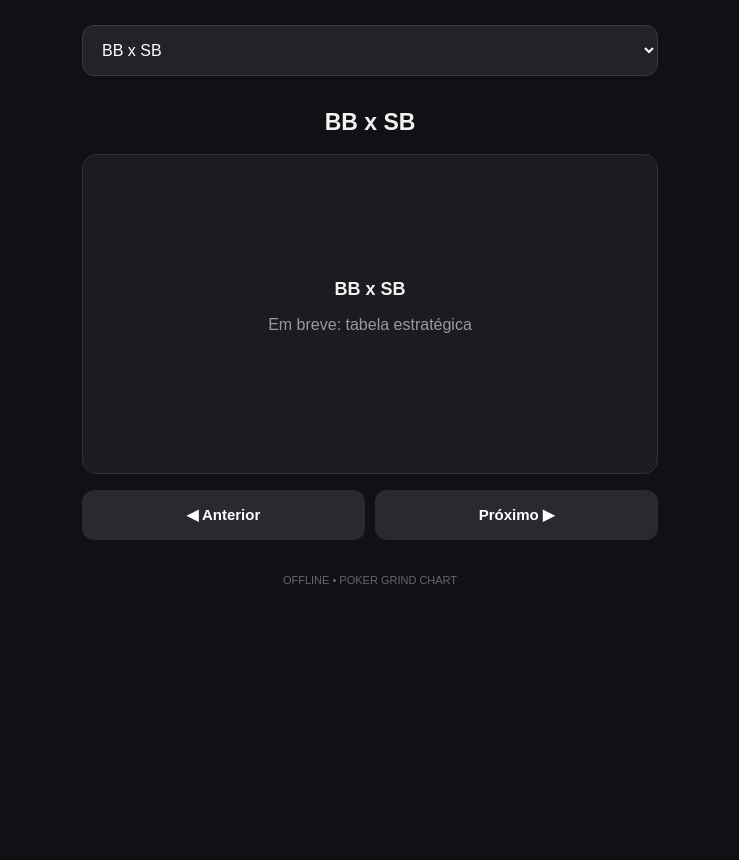
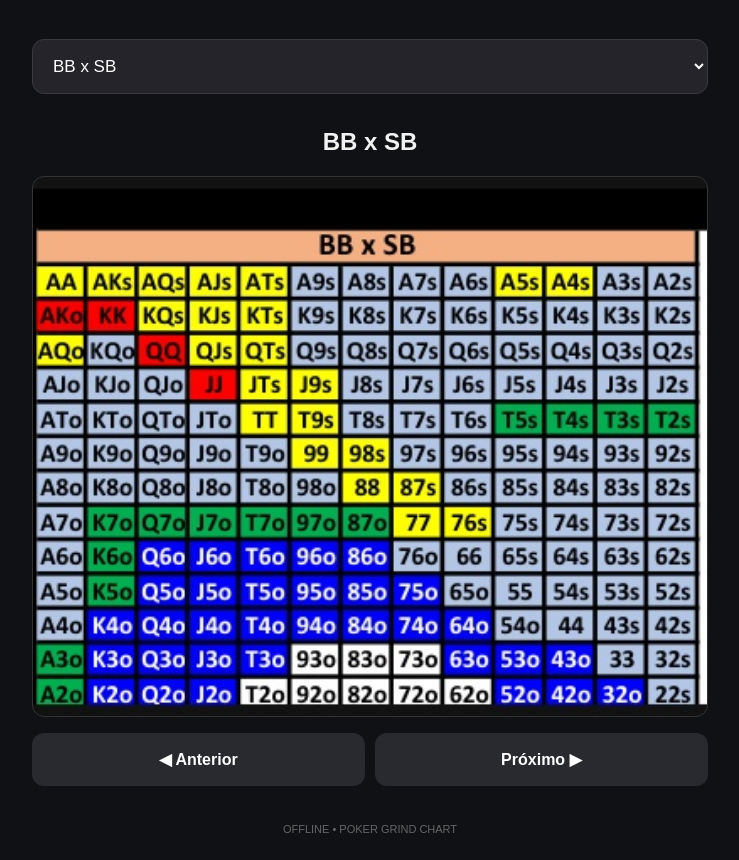
Before and after one commit to LUANLIMA22/poker-chart, a plain HTML site: page index.html in a window 1280 px wide. Shown: the part 75-935 px from the top of the page, without its empty margins (270-1009 px from the left). Before the commit the page ends 800 px from the top, so only its background shows below. Drawn offline with Linux system fonts and the light colour scheme.

Commit message:
Update index.html

```diff
--- a/index.html
+++ b/index.html
@@ -1,3 +1,4 @@
+
 <!DOCTYPE html>
 <html lang="pt-BR">
 <head>
@@ -19,64 +20,55 @@ body {
 }
 
 header {
-  padding: 20px 16px 12px;
   text-align: center;
+  padding: 24px 12px 18px;
 }
 
 header h1 {
-  font-size: 21px;
+  font-size: 22px;
   margin: 0;
   letter-spacing: 1px;
 }
 
 header p {
-  color: #92929b;
-  font-size: 12px;
-  margin-top: 6px;
+  color: #999;
+  margin: 7px 0 0;
+  font-size: 13px;
 }
 
 .container {
   padding: 12px;
-  max-width: 600px;
+  max-width: 700px;
   margin: auto;
-}
-
-.position-title {
-  text-align: center;
-  font-size: 23px;
-  font-weight: bold;
-  margin: 18px 0;
 }
 
 select {
   width: 100%;
-  background: #222228;
+  padding: 16px;
+  background: #24242a;
   color: white;
-  border: 1px solid #393941;
-  padding: 15px;
+  border: 1px solid #393940;
   border-radius: 12px;
-  font-size: 16px;
-  margin-bottom: 15px;
+  font-size: 17px;
+  margin: 12px 0 18px;
 }
 
-.chart-area {
-  background: #1b1b20;
-  border: 1px solid #303038;
-  border-radius: 14px;
-  min-height: 320px;
-  display: flex;
-  align-items: center;
-  justify-content: center;
+.title {
   text-align: center;
-  padding: 20px;
-  color: #9999a3;
+  font-size: 24px;
+  font-weight: bold;
+  margin: 16px 0 20px;
 }
 
-.chart-area strong {
-  display: block;
-  color: #f0f0f0;
-  font-size: 18px;
-  margin-bottom: 10px;
+.chart {
+  width: 100%;
+  aspect-ratio: 1.25 / 1;
+  background-image: url("charts_sprite.jpg");
+  background-size: 400% 300%;
+  background-repeat: no-repeat;
+  border-radius: 12px;
+  border: 1px solid #333;
+  overflow: hidden;
 }
 
 .navigation {
@@ -87,24 +79,24 @@ select {
 
 button {
   flex: 1;
-  padding: 16px 10px;
+  padding: 17px 8px;
+  background: #292930;
+  color: white;
   border: none;
   border-radius: 12px;
-  background: #292930;
-  color: white;
-  font-size: 15px;
+  font-size: 16px;
   font-weight: bold;
 }
 
 button:active {
-  background: #41414a;
+  background: #45454c;
 }
 
 .footer {
   text-align: center;
-  color: #666670;
+  color: #666;
   font-size: 11px;
-  padding: 22px 10px;
+  padding: 25px 10px;
 }
 </style>
 </head>
@@ -118,21 +110,16 @@ button:active {
 
 <div class="container">
 
-  <select id="chartSelect"></select>
+<select id="chartSelect"></select>
 
-  <div class="position-title" id="positionTitle"></div>
+<div class="title" id="chartTitle"></div>
 
-  <div class="chart-area" id="chartArea">
-    <div>
-      <strong id="chartName"></strong>
-      <p>Em breve: tabela estratégica</p>
-    </div>
-  </div>
+<div class="chart" id="chart"></div>
 
-  <div class="navigation">
-    <button onclick="previousChart()">◀ Anterior</button>
-    <button onclick="nextChart()">Próximo ▶</button>
-  </div>
+<div class="navigation">
+  <button onclick="previousChart()">◀ Anterior</button>
+  <button onclick="nextChart()">Próximo ▶</button>
+</div>
 
 </div>
 
@@ -142,35 +129,45 @@ button:active {
 
 <script>
 const charts = [
-  "BB x SB",
-  "BB x BTN",
-  "BB x CO",
-  "BB x HJ",
-  "BB x UTG",
-  "SB x BTN",
-  "SB x CO",
-  "SB x HJ",
-  "SB x UTG",
-  "BTN x CO",
-  "IP x HJ",
-  "IP x UTG"
+  {name:"BB x SB", col:0, row:0},
+  {name:"BB x BTN", col:1, row:0},
+  {name:"BB x CO", col:2, row:0},
+  {name:"BB x HJ", col:3, row:0},
+
+  {name:"BB x UTG", col:0, row:1},
+  {name:"SB x BTN", col:1, row:1},
+  {name:"SB x CO", col:2, row:1},
+  {name:"SB x HJ", col:3, row:1},
+
+  {name:"SB x UTG", col:0, row:2},
+  {name:"BTN x CO", col:1, row:2},
+  {name:"IP x HJ", col:2, row:2},
+  {name:"IP x UTG", col:3, row:2}
 ];
 
 let current = 0;
 
 const select = document.getElementById("chartSelect");
+const chart = document.getElementById("chart");
+const title = document.getElementById("chartTitle");
 
-charts.forEach((chart, index) => {
+charts.forEach((item, index) => {
   const option = document.createElement("option");
   option.value = index;
-  option.textContent = chart;
+  option.textContent = item.name;
   select.appendChild(option);
 });
 
 function updateChart() {
+  const item = charts[current];
+
   select.value = current;
-  document.getElementById("positionTitle").textContent = charts[current];
-  document.getElementById("chartName").textContent = charts[current];
+  title.textContent = item.name;
+
+  const x = item.col * 100 / 3;
+  const y = item.row * 100 / 2;
+
+  chart.style.backgroundPosition = `${x}% ${y}%`;
 }
 
 function previousChart() {
```
